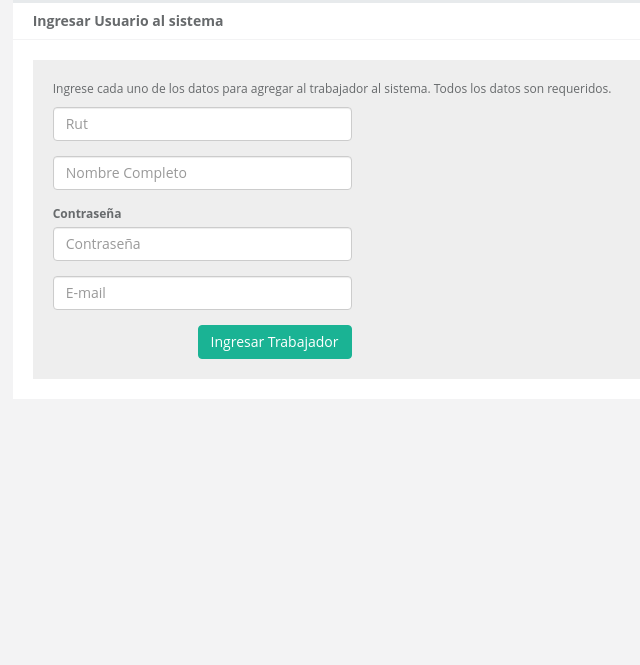
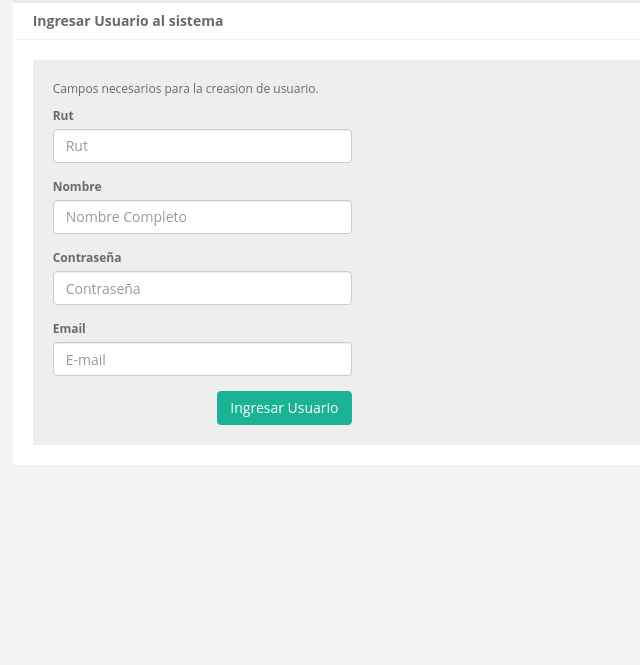
Before and after one commit to chilecop/Acreditacion, a PHP site: page /ingresarNuevoUsuario.php in a window 1280 px wide. Shown: the part 73-738 px from the top of the page, without its empty margins (109-749 px from the left). Run offline with PHP 8.4, Linux system fonts and the light colour scheme; the visitor is signed in with stand-in values (Sample User, id 1); data that the repository does not hold is empty; some libraries are stand-ins or nearby versions.

Commit message:
Ingreso de usuarios revisado

```diff
--- a/_notes/dwsync.xml
+++ b/_notes/dwsync.xml
@@ -59,5 +59,5 @@
 <file name="verContrato.php" server="ftp.sd-1285173-h00001.ferozo.net/public_html/" local="131272333024238259" remote="131242432800000000" Dst="2" />
 <file name="verDocumento.php" server="ftp.sd-1285173-h00001.ferozo.net/public_html/" local="131272333035964582" remote="131235585000000000" Dst="2" />
 <file name="verPersona.php" server="ftp.sd-1285173-h00001.ferozo.net/public_html/" local="131272333042311441" remote="131269428600000000" Dst="2" />
-<file name="ingresarNuevoUsuario.php" server="ftp.sd-1285173-h00001.ferozo.net/public_html/" local="131275250517967394" remote="131275250400000000" Dst="0" />
+<file name="ingresarNuevoUsuario.php" server="ftp.sd-1285173-h00001.ferozo.net/public_html/" local="131275253667817555" remote="131275253400000000" Dst="0" />
 </dwsync>
--- a/ingresarNuevoUsuario.php
+++ b/ingresarNuevoUsuario.php
@@ -92,17 +92,17 @@ if($_SESSION['nombreUsuario']){
             </header>
             <div class="content-inner">
               <div class="form-wrapper">
-              <p>Ingrese cada uno de los datos para agregar al trabajador al sistema. Todos los datos son requeridos.</p>
+              <p>Campos necesarios para la creasion de usuario.</p>
                 <form action="php/addUsuario.php" method="post">
                   <input type="hidden" name="id_contratista" value="<?php echo $id; ?>">
                   <div class="row">
                     <div class="col-md-4 col-lg-4">
                       <div class="form-group">
-                        <label class="sr-only">Rut</label>
+                        <label class="">Rut</label>
                         <?php echo inputrut("rut",$rut);?>
                       </div>
                       <div class="form-group">
-                        <label class="sr-only">Nombre</label>
+                        <label class="">Nombre</label>
                         <input type="text" class="form-control" id="title" placeholder="Nombre Completo" name="nombre" required>
                       </div>
                       <div class="form-group">
@@ -110,11 +110,11 @@ if($_SESSION['nombreUsuario']){
                         <input type="text" class="form-control" id="title" placeholder="Contraseña" name="contrasena" required>
                       </div>
                       <div class="form-group">
-                        <label class="sr-only">Email</label>
+                        <label class="">Email</label>
                         <input type="email" class="form-control" id="title" placeholder="E-mail" name="email" required>
                       </div>
                       <div class="clearfix">
-                        <button type="submit" class="btn btn-primary pull-right"> Ingresar Trabajador</button>
+                        <button type="submit" class="btn btn-primary pull-right"> Ingresar Usuario</button>
                       </div>
                     </div>
                   </div>
--- a/php/_notes/dwsync.xml
+++ b/php/_notes/dwsync.xml
@@ -44,5 +44,5 @@
 <file name="ingresarVehiculo.php" server="ftp.sd-1285173-h00001.ferozo.net/public_html/" local="131272331525538342" remote="131242346400000000" Dst="2" />
 <file name="mensajeMasivo.php" server="ftp.sd-1285173-h00001.ferozo.net/public_html/" local="131272331624073886" remote="131254374600000000" Dst="2" />
 <file name="prueba.php" server="ftp.sd-1285173-h00001.ferozo.net/public_html/" local="131272331624073886" remote="131242346400000000" Dst="2" />
-<file name="addUsuario.php" server="ftp.sd-1285173-h00001.ferozo.net/public_html/" local="131275250225870687" remote="131275249800000000" Dst="0" />
+<file name="addUsuario.php" server="ftp.sd-1285173-h00001.ferozo.net/public_html/" local="131275256218063421" remote="131275255800000000" Dst="0" />
 </dwsync>
--- a/php/addUsuario.php
+++ b/php/addUsuario.php
@@ -7,7 +7,7 @@
 	$id_contratista = $_POST['id_contratista'];
 	$con = conectarse();
 	mysql_set_charset("utf8",$con);
-	$sql = "INSERT INTO usuarios (id_tipo, id_contratista, rut, nombre_usuario, mail, f_registro, clave) VALUES ('3', '$id_contratista', '$rut', '$nombre', '$email', now(), contrasena)";
+	$sql = "INSERT INTO usuario (id_tipo, id_contratista, rut, nombre_usuario, mail, f_registro, clave) VALUES ('3', '$id_contratista', '$rut', '$nombre', '$email', now(), '$contrasena')";
 	mysql_query($sql,$con);
 
 
```
